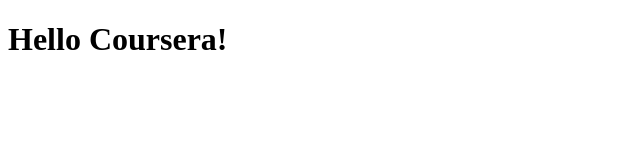
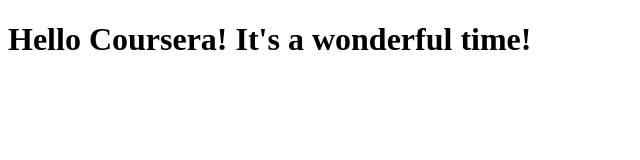
Before and after one commit to jamesdiplomat/coursera-html, a plain HTML site: page site/index.html in a window 1280 px wide. Shown: the whole page, without its empty margins (0-640 px from the left). Drawn offline with Linux system fonts and the light colour scheme.

Commit message:
first page 2

```diff
--- a/site/index.html
+++ b/site/index.html
@@ -4,6 +4,6 @@
 	<title>Hello Coursera!/</title>
 </head>
 <body>
-<h1>Hello Coursera!</h1>
+<h1>Hello Coursera! It's a wonderful time!</h1>
 </body>
 </html>
```
